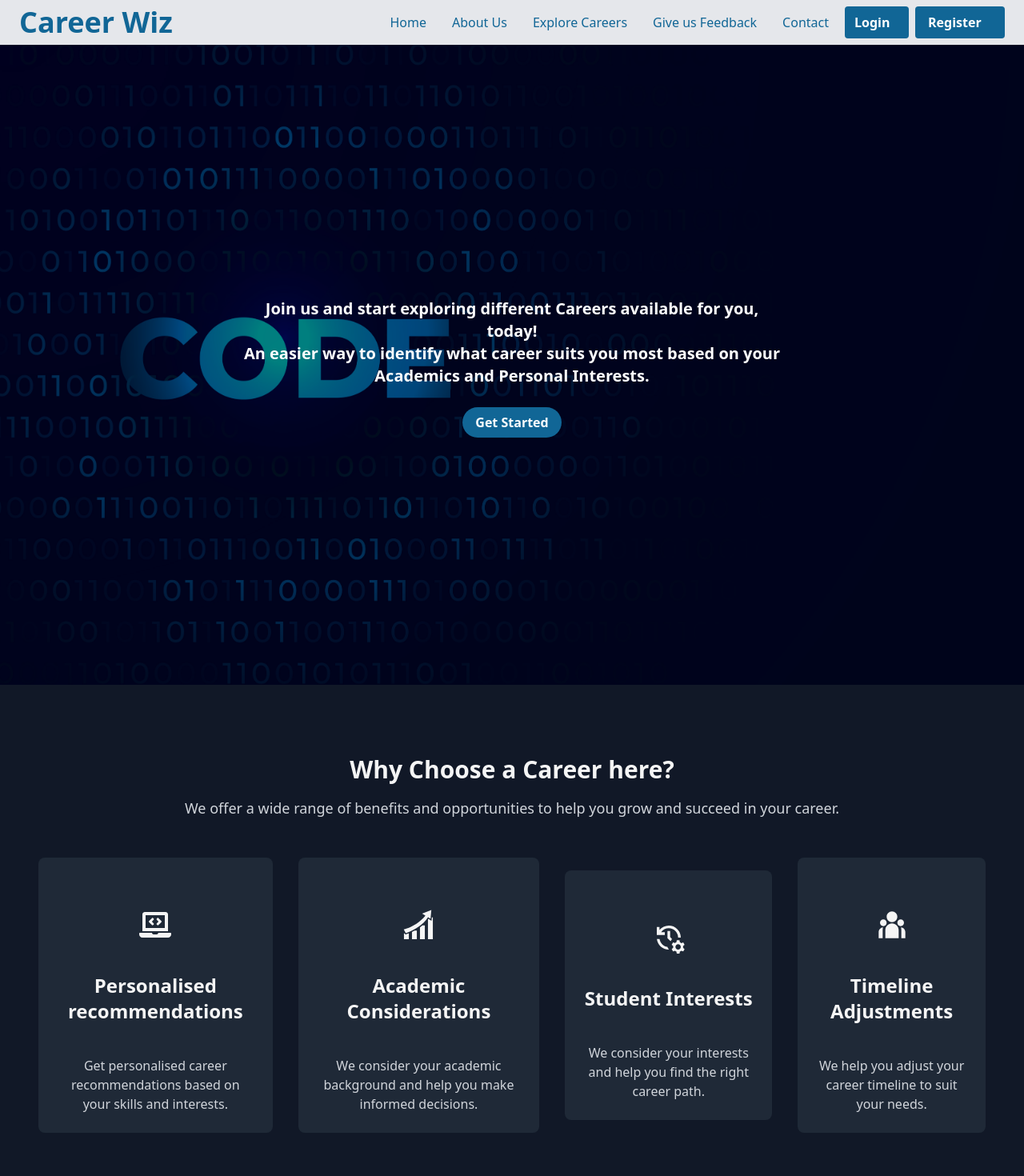
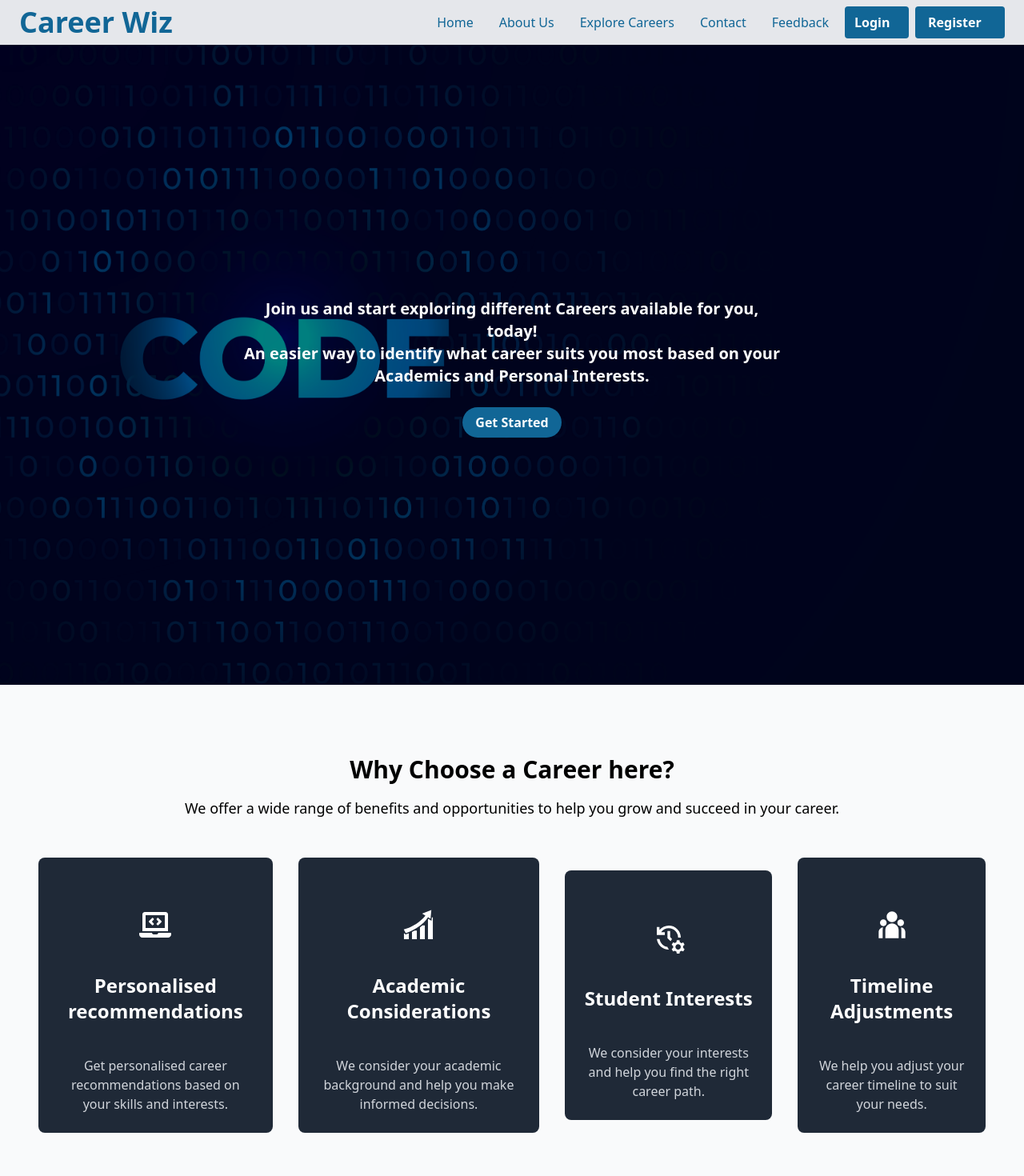
Before and after one commit to RivoltaAlpha/careerwiz-frontend, a React (Vite) app: page / in a window 1280 px wide. Shown: the top 1470 px of the page at 80% size. Built offline with nearby package versions, Linux system fonts and the light colour scheme.

Commit message:
Refactor Header and Main components for improved accessibility and visibility

```diff
--- a/src/components/Header.tsx
+++ b/src/components/Header.tsx
@@ -58,14 +58,14 @@ export const Header = () => {
              px-3 py-2">
               Explore Careers
             </NavLink>
-            <NavLink to="/feedback" className="text-cards hover:text-black
-             px-3 py-2">
-              Give us Feedback
-            </NavLink>
             <Link to="/contact" className="text-cards  hover:text-black
              px-3 py-2">
               Contact
             </Link>
+            <NavLink to="/feedback" className="text-cards hover:text-black
+             px-3 py-2">
+              Feedback
+            </NavLink>
             <NavLink to="/login" className="bg-cards hover:bg-secondary text-white lg:font-bold py-2 px-3 ml-3 lg:w-20 :w-20 rounded mt-3 lg:mt-0  lg:ml-4 items-center">
               Login
             </NavLink>
--- a/src/components/Main.tsx
+++ b/src/components/Main.tsx
@@ -6,13 +6,13 @@ import { RiTeamFill } from 'react-icons/ri';
 
 const Main: React.FC = () => {
   return (
-    <div className="py-12 bg-gray-900 text-gray-100">
+    <div className="py-12 bg-gray-50 text-white">
       <div className="max-w-8xl mx-auto my-10 px-4 sm:px-6 lg:px-8">
 
 
         <div className="my-10 text-center">
-          <h2 className="text-3xl font-semibold">Why Choose a Career here?</h2>
-          <p className="mt-4 text-lg text-gray-300">
+          <h2 className="text-3xl font-semibold text-black">Why Choose a Career here?</h2>
+          <p className="mt-4 text-lg text-black">
             We offer a wide range of benefits and opportunities to help you grow and succeed in your career.
           </p>
 
--- a/src/pages/ContactUs.tsx
+++ b/src/pages/ContactUs.tsx
@@ -65,7 +65,7 @@ const ContactSection: React.FC = () => {
     return (
         <div className='flex flex-col bg-gray-900 min-h-screen'>
             <Header />
-            <section id='contact' className="bg-gray-200 text-white py-12 flex items-center justify-center">.
+            <section id='contact' className="bg-gray-50 text-white py-12 flex items-center justify-center">.
 
                 <ToastContainer />
                 <div className="container mx-auto px-6">
```
